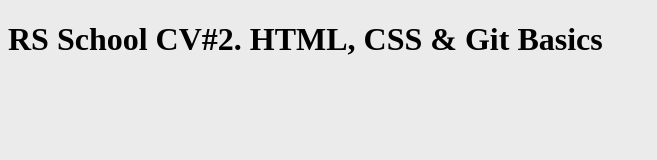
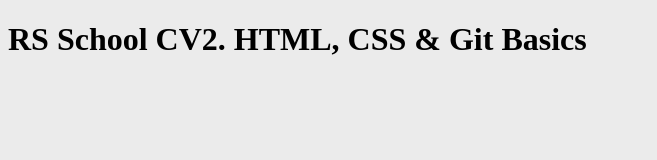
Before and after one commit to LGers/rsschool-cv, a plain HTML site: page index.html in a window 1280 px wide. Shown: the whole page, without its empty margins (0-657 px from the left). Drawn offline with Linux system fonts and the light colour scheme.

Commit message:
fix: cv.md

```diff
--- a/index.html
+++ b/index.html
@@ -5,11 +5,11 @@
   <meta http-equiv="X-UA-Compatible" content="IE=edge">
   <meta name="viewport" content="width=device-width, initial-scale=1.0">
   <link rel="stylesheet" href="style.css">
-  <title>RS School CV#2. HTML, CSS & Git Basics</title>
+  <title>RS School CV2. HTML, CSS & Git Basics</title>
 </head>
 <body>
   <div>
-    <h1>RS School CV#2. HTML, CSS & Git Basics</h1>
+    <h1>RS School CV2. HTML, CSS & Git Basics</h1>
   </div>
 </body>
 </html>
```
Also changed, not shown: 1 other file.
